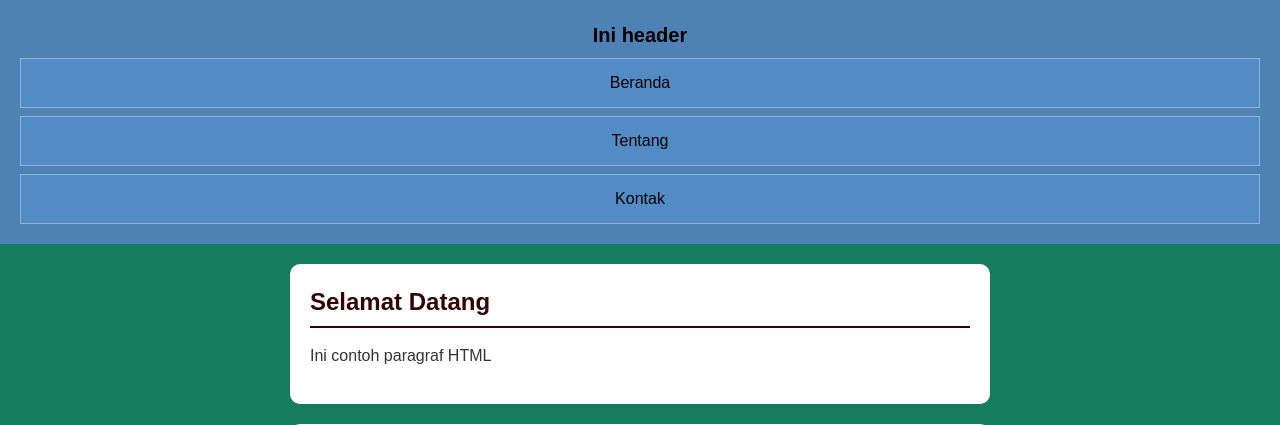
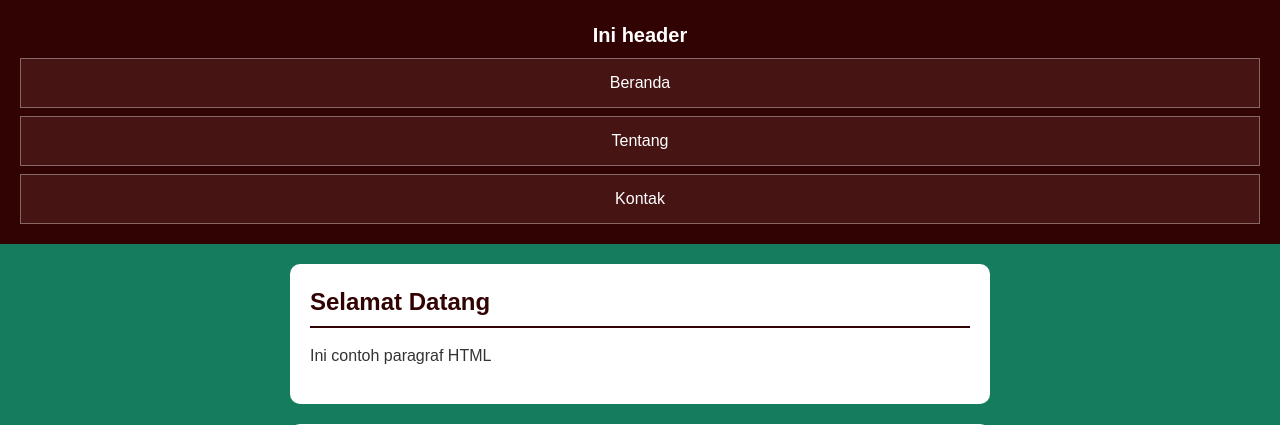
Before and after one commit to Frenimusdhalifah-boop/2511500037-PWD-GB1J-25261, a PHP site: page /pertemuan-04/index.html in a window 1280 px wide. Shown: the top 425 px of the page. Run offline with PHP 8.4, Linux system fonts and the light colour scheme.

Commit message:
upgrade styling header

```diff
--- a/pertemuan-04/style.css
+++ b/pertemuan-04/style.css
@@ -11,8 +11,8 @@
         }
 
         header {
-            background: #4e81b4;
-            color: #000000;
+            background: #310303;
+            color: #ffffff;
             padding: 20px;
             text-align: center;
         }
@@ -26,7 +26,7 @@
         }
 
         header li a {
-            color: #000000;
+            color: #ffffff;
             text-decoration: none;
             padding: 6px 12px;
         }
```
